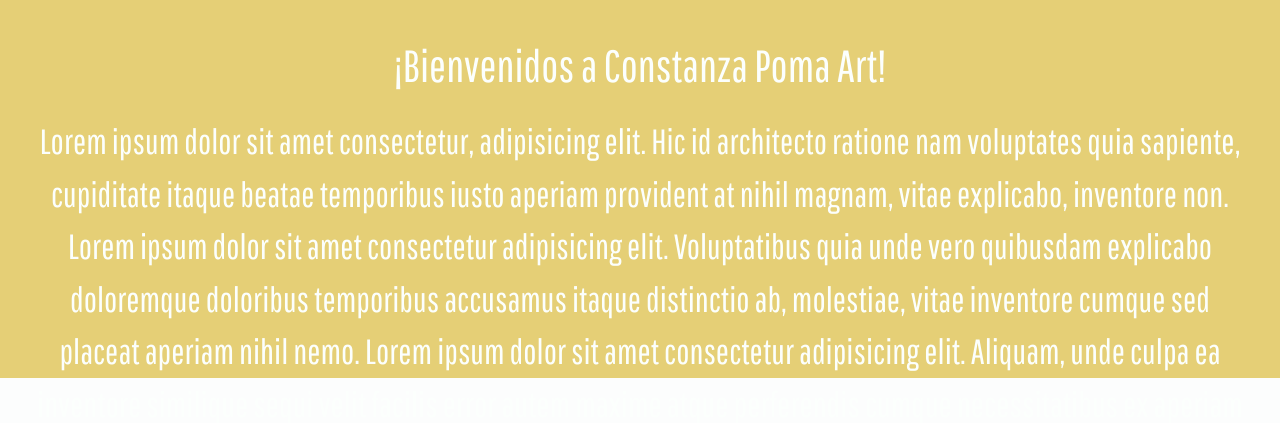
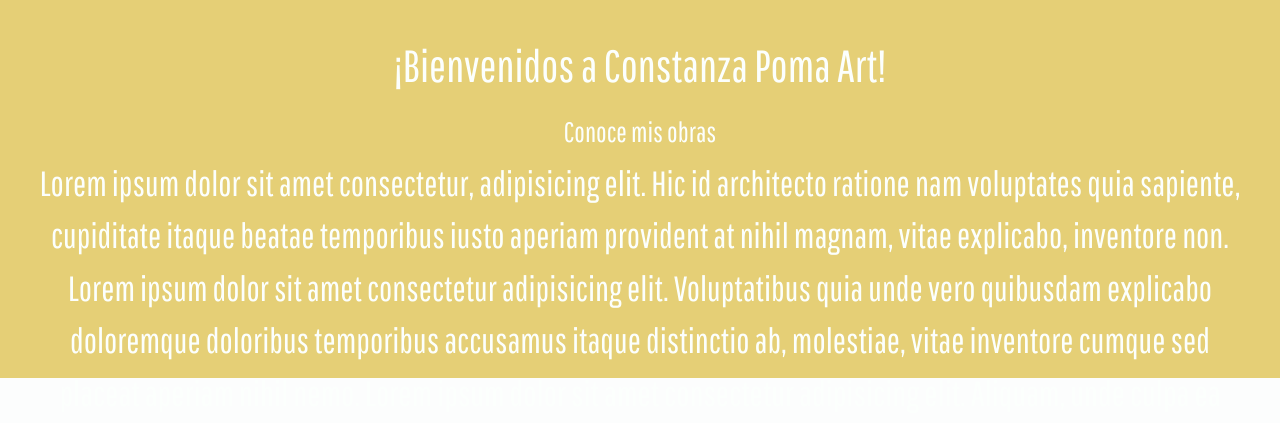
Before and after one commit to conipoma/poma_art, a website: page index.html in a window 1280 px wide. Shown: the part 677-1100 px from the top of the page. Drawn offline with nearby package versions, Linux system fonts and the light colour scheme.

Commit message:
agregamos h3 a titulo parrafo index

```diff
--- a/index.html
+++ b/index.html
@@ -76,6 +76,7 @@
 <div class="parrafohome">
   <div class="parrafohome__parrafo">
   <h1>¡Bienvenidos a Constanza Poma Art!</h1>
+  <h3>Conoce mis obras</h3>
   <p>
    Lorem ipsum dolor sit amet consectetur, adipisicing elit. Hic id architecto ratione nam voluptates quia sapiente, cupiditate itaque beatae temporibus iusto aperiam provident at nihil magnam, vitae explicabo, inventore non. Lorem ipsum dolor sit amet consectetur adipisicing elit. Voluptatibus quia unde vero quibusdam explicabo doloremque doloribus temporibus accusamus itaque distinctio ab, molestiae, vitae inventore cumque sed placeat aperiam nihil nemo. Lorem ipsum dolor sit amet consectetur adipisicing elit. Aliquam, unde culpa ea inventore similique sequi velit facilis error autem maxime atque perferendis cumque necessitatibus ex aperiam repellendus exercitationem doloribus dolor.
   </p>
```
